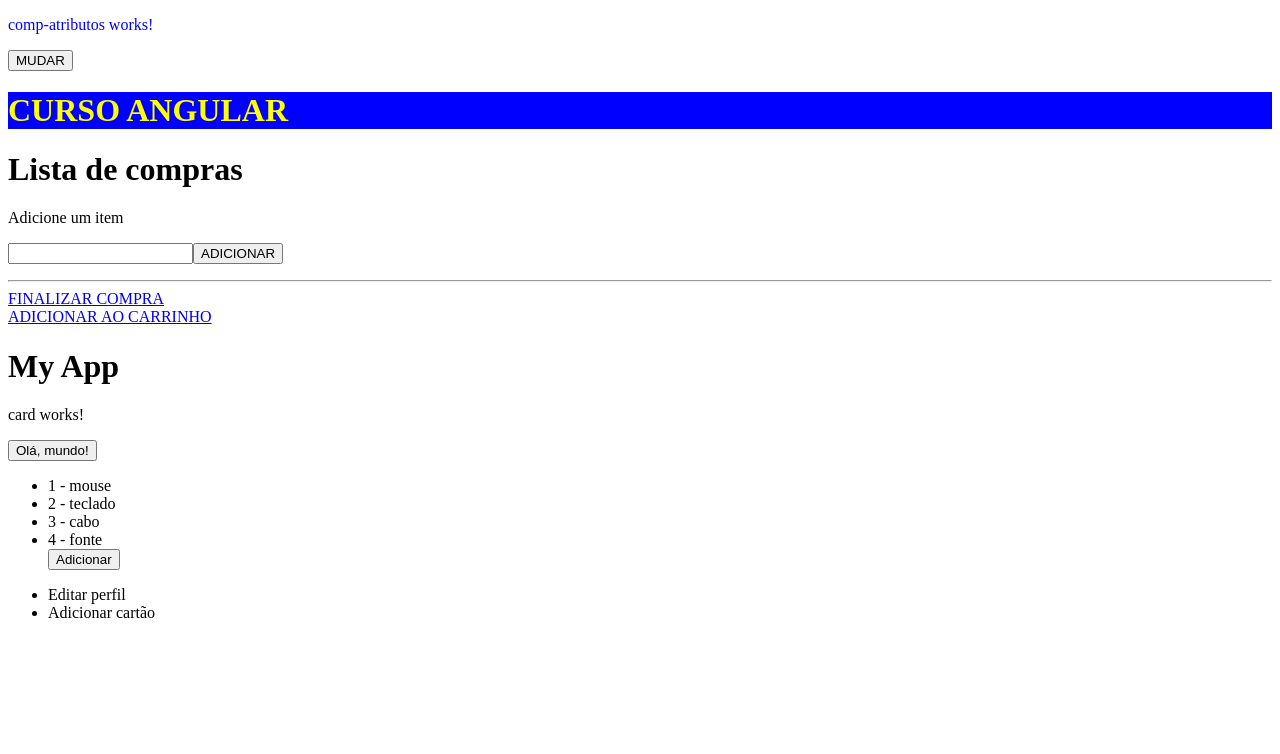
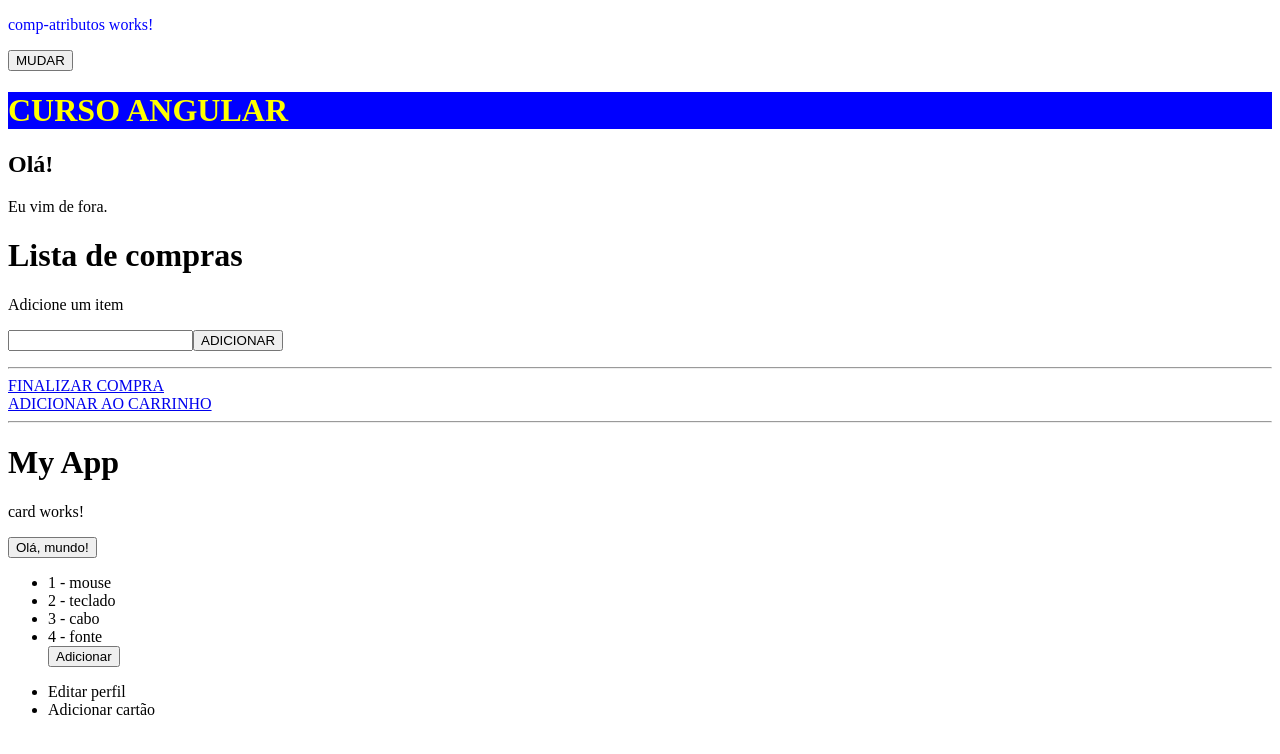
Before and after one commit to Nadilson-IFPE/angular-diretivas-proj, an Angular app: page / in a window 1280 px wide. Shown: the top 754 px of the page. Built offline with nearby package versions, Linux system fonts and the light colour scheme.

Commit message:
NgContent

```diff
--- a/src/app/app.component.html
+++ b/src/app/app.component.html
@@ -1,4 +1,7 @@
-<app-comp-atributos></app-comp-atributos>
+<app-comp-atributos>
+    <h2>Olá!</h2>
+    <p>Eu vim de fora.</p>
+</app-comp-atributos>
 <app-card *ngIf="isAliveCard; else anotherBlock"></app-card>
 
 <ng-template #anotherBlock>
--- a/src/app/comp-atributos/comp-atributos.component.html
+++ b/src/app/comp-atributos/comp-atributos.component.html
@@ -1,12 +1,17 @@
 <p [ngClass]="estilo">comp-atributos works!</p>
 <button (click)="trocar()">MUDAR</button>
 <h1 [ngStyle]="{'background': corFundo, 'color': corDaFonte}">CURSO ANGULAR</h1>
+
+<ng-content select="h2"></ng-content>
+<ng-content select="p"></ng-content>
+
 
 <h1>Lista de compras</h1>
 <p>Adicione um item</p>
 <input type="text" [(ngModel)]="item">
 <button (click)="adicionarLista()">ADICIONAR</button>
 <p>{{ item }}</p>
+
 
 <ul>
     <li *ngFor="let elemento of lista">{{ elemento }}</li>
@@ -22,3 +27,5 @@
 <ng-template [ngIf]="true">
     <a href="#">ADICIONAR AO CARRINHO</a>
 </ng-template>
+
+<hr>
```
